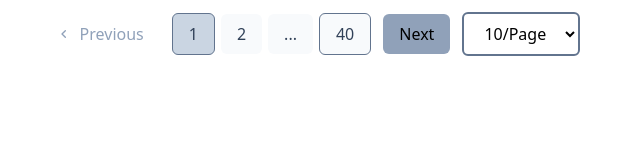
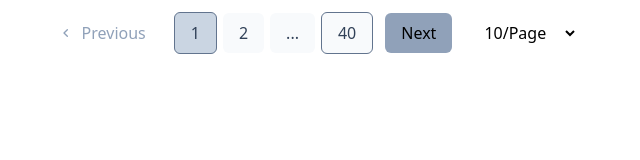
Before and after one commit to syauqi357/PAGINATION, a website: page paginations/index.html in a window 1280 px wide. Shown: the whole page, without its empty margins (330-970 px from the left). Drawn offline with Linux system fonts and the light colour scheme.

```diff
--- a/paginations/index.html
+++ b/paginations/index.html
@@ -13,7 +13,7 @@
       >
         <span>
           <svg
-          class="group:text-slate-400"
+            class="group:text-slate-400"
             xmlns="http://www.w3.org/2000/svg"
             viewBox="0 0 16 16"
             fill="none"
@@ -64,7 +64,7 @@
       <select
         name=""
         id=""
-        class="capitalize border-2 outline-none border-slate-500 rounded-md px-4 py-2 flex justify-center items-center"
+        class="capitalize  outline-none hover:bg-slate-500 rounded-md px-4 py-2 flex justify-center items-center"
       >
         <!-- <label for="">awdawwad</label> -->
         <option value="">10/page</option>
```
Also changed, not shown: paginations/src/styleout.css, studentList/index.html (added).
